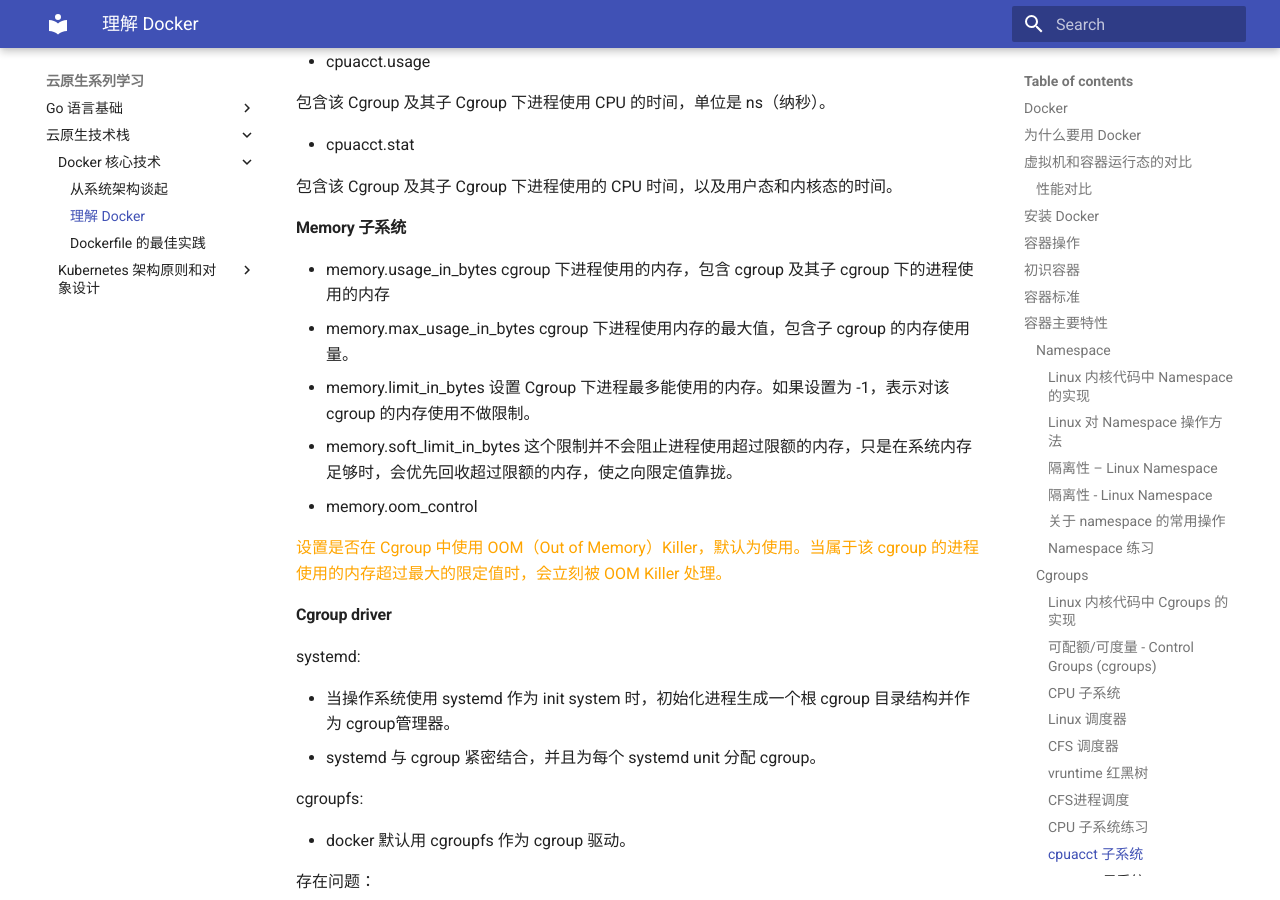
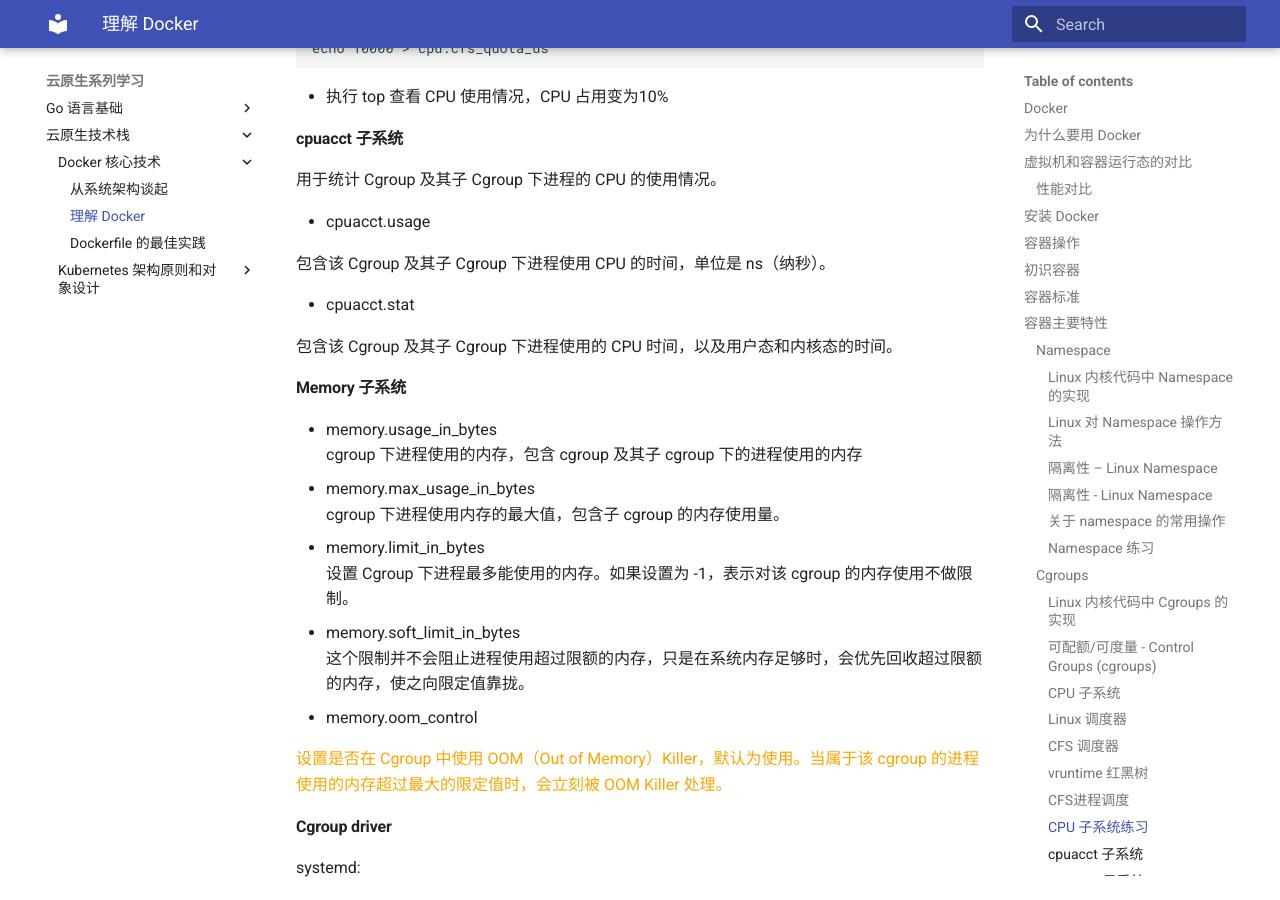
Before and after one commit to mkbooks/k8s-mengfanjie, an MkDocs documentation site: the page built from docs/2/1/2.md, in a window 1280 px wide and 900 px high, scrolled down 12309 px. Built offline with MkDocs 1.6.1 and Material for MkDocs 9.7.7, drawn with Linux system fonts in a browser that asks for light colours; some of the changed text lies outside the part shown.

````diff
--- a/docs/2/1/2.md
+++ b/docs/2/1/2.md
@@ -127,18 +128,21 @@ struct nsproxy {
 在创建新进程的系统调用时，可以通过 flags 参数指定需要新建的 Namespace 类型：
 
 // CLONE_NEWCGROUP / CLONE_NEWIPC / CLONE_NEWNET / CLONE_NEWNS / CLONE_NEWPID / CLONE_NEWUSER / CLONE_NEWUTS
-
+```
 int clone(int (*fn)(void *), void *child_stack, int flags, void *arg)
-
+```
 - <b>setns</b>
 
 该系统调用可以让调用进程加入某个已经存在的 Namespace 中：
+```
 Int setns(int fd, int nstype)
-
+```
 - <b>unshare</b>
 
 该系统调用可以将调用进程移动到新的 Namespace 下：
+```
 int unshare(int flags)
+```
 
 #### 隔离性 – Linux Namespace
 ![隔离性 – Linux Namespace](images/%E9%9A%94%E7%A6%BB%E6%80%A7%E2%80%93Linux-Namespace.png)
@@ -264,7 +268,7 @@ cgroups 实现了对资源的配额和度量
 - CFS 实现的主要思想是维护为任务提供处理器时间方面的平衡，这意味着应给进程分配相当数量的处理器。
 - 分给某个任务的时间失去平衡时，应给失去平衡的任务分配时间，让其执行。
 - CFS 通过虚拟运行时间（vruntime）来实现平衡，维护提供给某个任务的时间量。
-- vruntime = 实际运行时间*1024 / 进程权重
+    - vruntime = 实际运行时间*1024 / 进程权重
 - 进程按照各自不同的速率在物理时钟节拍内前进，优先级高则权重大，其虚拟时钟比真实时钟跑得慢，但获得比较多的运行时间。
 #### vruntime 红黑树
 CFS 调度器没有将进程维护在运行队列中，而是维护了一个以虚拟运行时间为顺序的红黑树。 红黑树的主要特点有：
@@ -312,15 +316,15 @@ echo 10000 > cpu.cfs_quota_us
 
 包含该 Cgroup 及其子 Cgroup 下进程使用的 CPU 时间，以及用户态和内核态的时间。
 #### Memory 子系统
-- memory.usage_in_bytes
+- memory.usage_in_bytes<br>
 cgroup 下进程使用的内存，包含 cgroup 及其子 cgroup 下的进程使用的内存
-- memory.max_usage_in_bytes
+- memory.max_usage_in_bytes<br>
 cgroup 下进程使用内存的最大值，包含子 cgroup 的内存使用量。
-- memory.limit_in_bytes
+- memory.limit_in_bytes<br>
 设置 Cgroup 下进程最多能使用的内存。如果设置为 -1，表示对该 cgroup 的内存使用不做限制。
-- memory.soft_limit_in_bytes
+- memory.soft_limit_in_bytes<br>
 这个限制并不会阻止进程使用超过限额的内存，只是在系统内存足够时，会优先回收超过限额的内存，使之向限定值靠拢。
-- memory.oom_control
+- memory.oom_control<br>
 
 <font color=orange>设置是否在 Cgroup 中使用 OOM（Out of Memory）Killer，默认为使用。当属于该 cgroup 的进程使用的内存超过最大的限定值时，会立刻被 OOM Killer 处理。</font>
 
````
Also changed, not shown: other parts of docs/2/1/2.md (+4 -3 lines), docs/2/1/3.md (+4 -2 lines).
